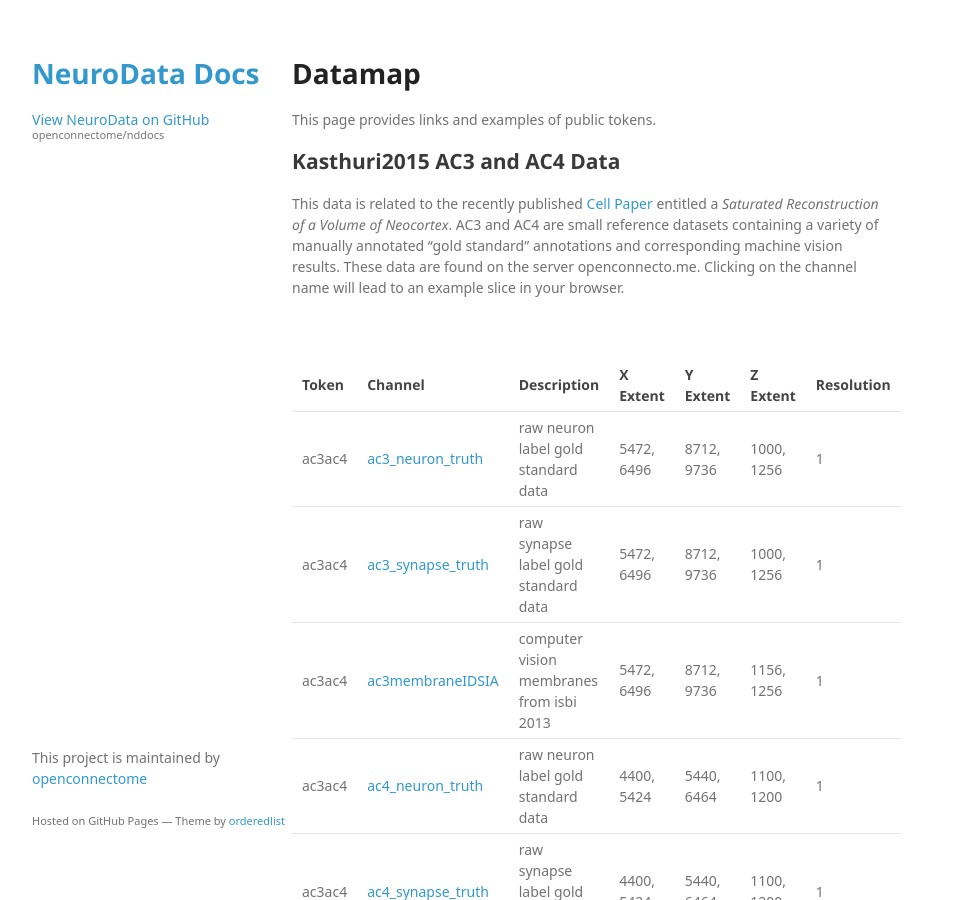
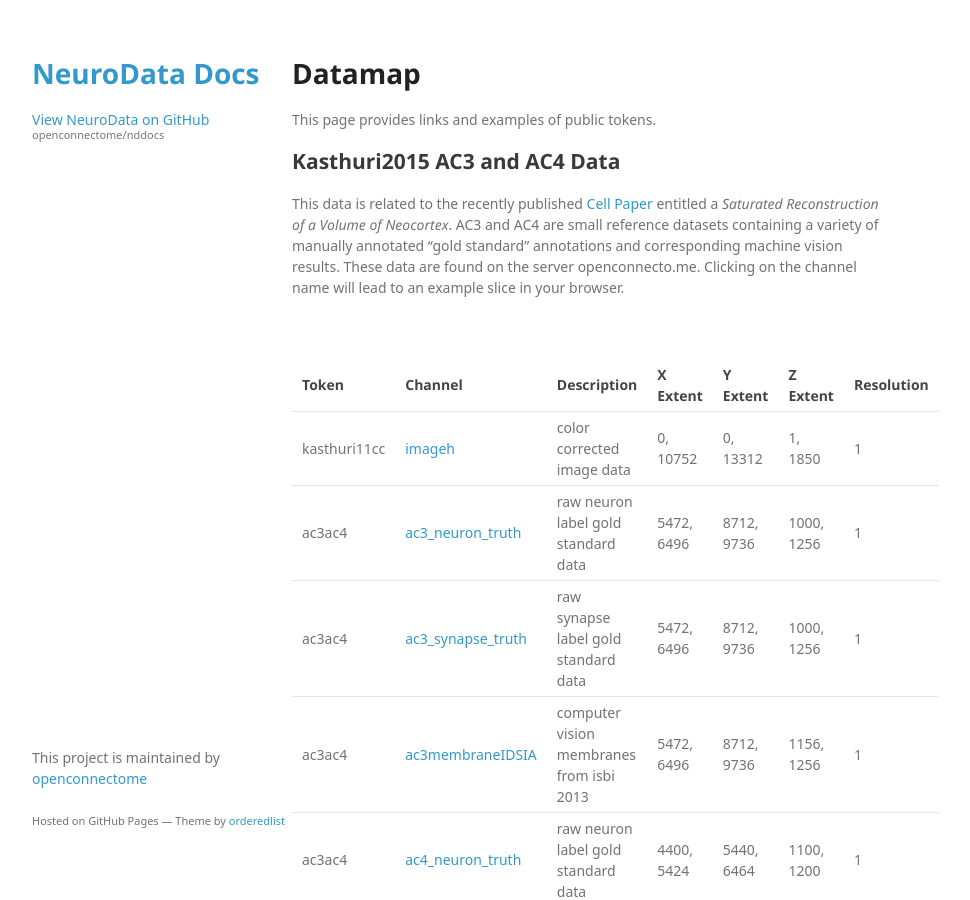
Before and after one commit to neurodata/nddocs-archive, a Jekyll site: the page built from datamap.md, in a window 1280 px wide and 900 px high. Shown: the whole window, without its empty margins (178-1148 px from the left). Built offline with Jekyll 4.4.1, drawn with Linux system fonts in a browser that asks for light colours; some web fonts are replaced.

Commit message:
Update datamap.md

```diff
--- a/datamap.md
+++ b/datamap.md
@@ -17,6 +17,7 @@ the server openconnecto.me.  Clicking on the channel name will lead to an exampl
 
 | Token  | Channel             | Description                              | X Extent   | Y Extent   | Z Extent   | Resolution |
 |--------|---------------------|------------------------------------------|------------|------------|------------|------------|
+| kasthuri11cc | <a href="http://openconnecto.me/ocp/ca/kasthuri11cc/image/xy/1/5472,6496/8712,9736/1205/">imageh</a>  | color corrected image data     | 0, 10752 | 0, 13312  | 1, 1850 | 1        |
 | ac3ac4 | <a href="http://openconnecto.me/ocp/overlay/0.6/openconnecto.me/kasthuri11cc/image/openconnecto.me/ac3ac4/ac3_neuron_truth/xy/1/5472,6496/8712,9736/1205/">ac3\_neuron\_truth</a>  | raw neuron label gold standard data      | 5472, 6496  | 8712, 9736  | 1000, 1256 | 1        |
 | ac3ac4 | <a href="http://openconnecto.me/ocp/overlay/0.6/openconnecto.me/kasthuri11cc/image/openconnecto.me/ac3ac4/ac3_synapse_truth/xy/1/5472,6496/8712,9736/1205/">ac3\_synapse\_truth </a>| raw synapse label gold standard data     | 5472, 6496  | 8712, 9736  | 1000, 1256 | 1        |
 | ac3ac4 | <a href="http://openconnecto.me/ocp/overlay/0.6/openconnecto.me/kasthuri11cc/image/openconnecto.me/ac3ac4/ac3membraneIDSIA/xy/1/5472,6496/8712,9736/1205/">ac3membraneIDSIA</a>  | computer vision membranes from isbi 2013 | 5472, 6496  | 8712, 9736  | 1156, 1256 | 1        |
```
